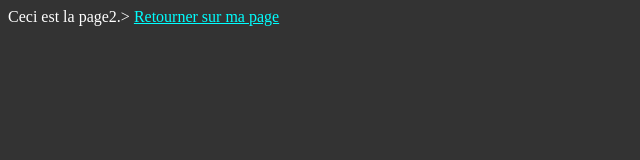
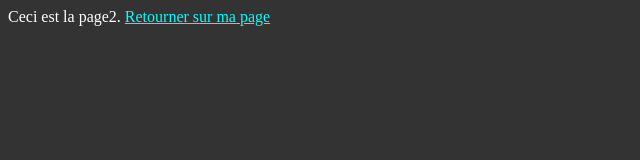
Before and after one commit to awais1025/MonSiteong, a plain HTML site: page page2.html in a window 1280 px wide. Shown: the full height of the page, 0-640 px from the left. Drawn offline with Linux system fonts and the light colour scheme.

Commit message:
correction

```diff
--- a/page2.html
+++ b/page2.html
@@ -8,7 +8,7 @@
 
 </head>
 <body>
-    Ceci est la page2.>
+    Ceci est la page2.
     <a href="index.html" target="_self">Retourner sur ma page</a>
 </body>
 </html>
```
Also changed, not shown: index.html (+1 -1 lines).
